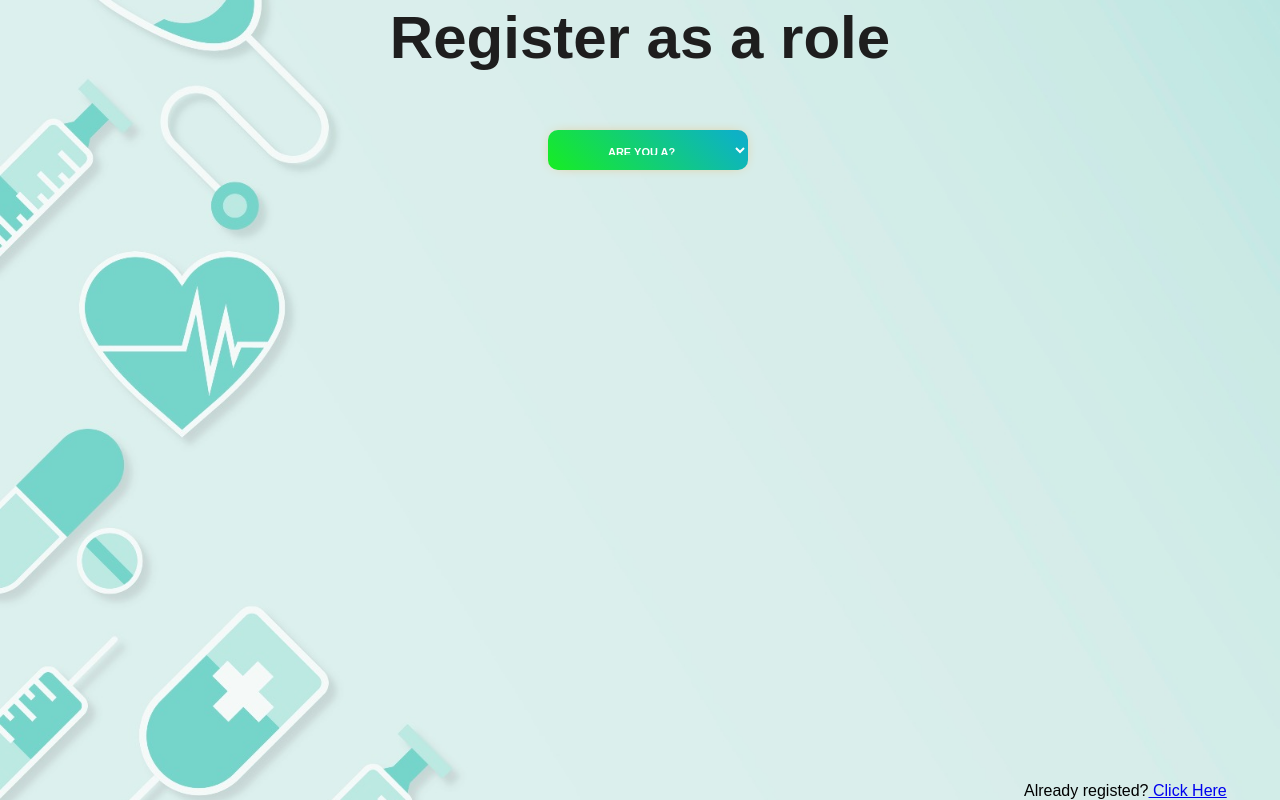
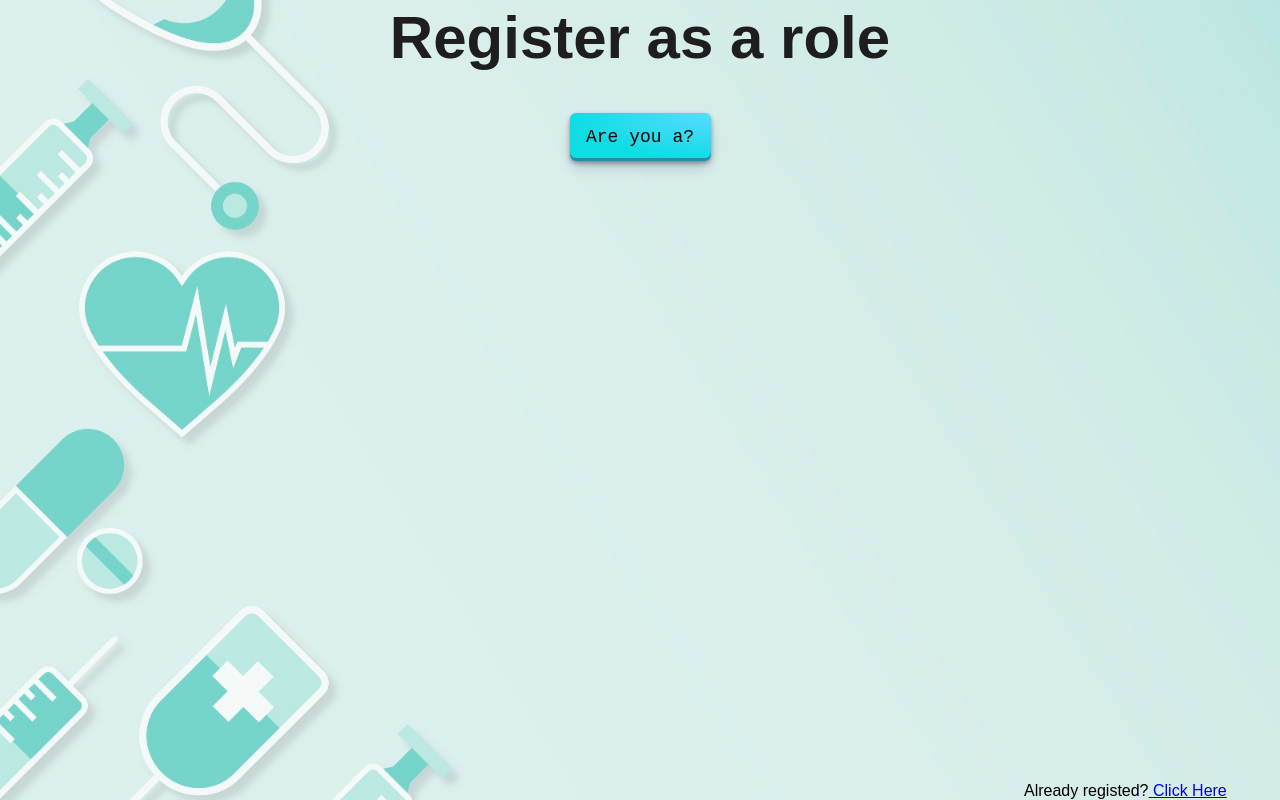
Before and after one commit to valendc15/MyMeds, a React (Create React App) app: page / in a window 1280 px wide. Built offline with nearby package versions, Linux system fonts and the light colour scheme.

Commit message:
improved css

```diff
--- a/src/App.css
+++ b/src/App.css
@@ -99,7 +99,7 @@
   bottom: 5%;
 }
 
-.select{
+.select2{
   position: absolute;
   position: centered;
   font-size: 11px;
@@ -288,3 +288,55 @@
   position: absolute;
   bottom: 0%;
 }
+
+.select{
+  margin-top: 3%;
+  text-align: center;
+  width: 100%;
+}
+
+/* CSS */
+.button-29 {
+  align-items: center;
+  appearance: none;
+  background-image: radial-gradient(100% 100% at 100% 0, #5adaff 0, #0edde4 100%);
+  border: 0;
+  border-radius: 6px;
+  box-shadow: rgba(45, 35, 66, .4) 0 2px 4px,rgba(45, 35, 66, .3) 0 7px 13px -3px,rgba(58, 65, 111, .5) 0 -3px 0 inset;
+  box-sizing: border-box;
+  color: #000000;
+  cursor: pointer;
+  display: inline-flex;
+  font-family: "JetBrains Mono",monospace;
+  height: 48px;
+  justify-content: center;
+  line-height: 1;
+  list-style: none;
+  overflow: hidden;
+  padding-left: 16px;
+  padding-right: 16px;
+  position: relative;
+  text-align: left;
+  text-decoration: none;
+  transition: box-shadow .15s,transform .15s;
+  user-select: none;
+  -webkit-user-select: none;
+  touch-action: manipulation;
+  white-space: nowrap;
+  will-change: box-shadow,transform;
+  font-size: 18px;
+}
+
+.button-29:focus {
+  box-shadow: #07f1da 0 0 0 1.5px inset, rgba(45, 35, 66, .4) 0 2px 4px, rgba(45, 35, 66, .3) 0 7px 13px -3px, #3cd8e0 0 -3px 0 inset;
+}
+
+.button-29:hover {
+  box-shadow: rgba(1, 251, 255, 0.4) 0 4px 8px, rgba(45, 35, 66, .3) 0 7px 13px -3px, #0cf1f1 0 -3px 0 inset;
+  transform: translateY(-2px);
+}
+
+.button-29:active {
+  box-shadow: #3c4fe0 0 3px 7px inset;
+  transform: translateY(2px);
+}
--- a/src/Home.js
+++ b/src/Home.js
@@ -40,8 +40,8 @@
       <div>
         <h1> Register as a {renderResult()}</h1>
       </div>
-      <div>
-        <select className='select' value={role} onChange={handleOnChange}>
+      <div className='select'>
+        <select className='button-29' value={role} onChange={handleOnChange}>
           <option value="selectRegister">Are you a?</option>
           <option value="patient">Patient</option>
           <option value="medic">Medic</option>
```
